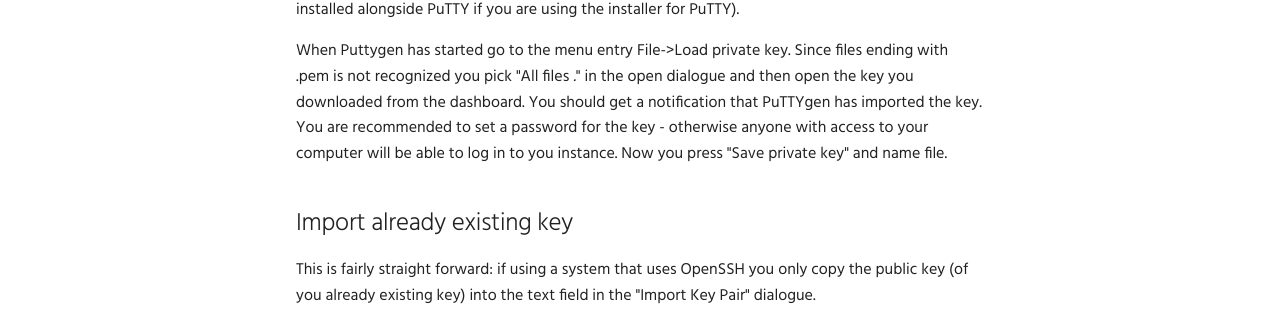
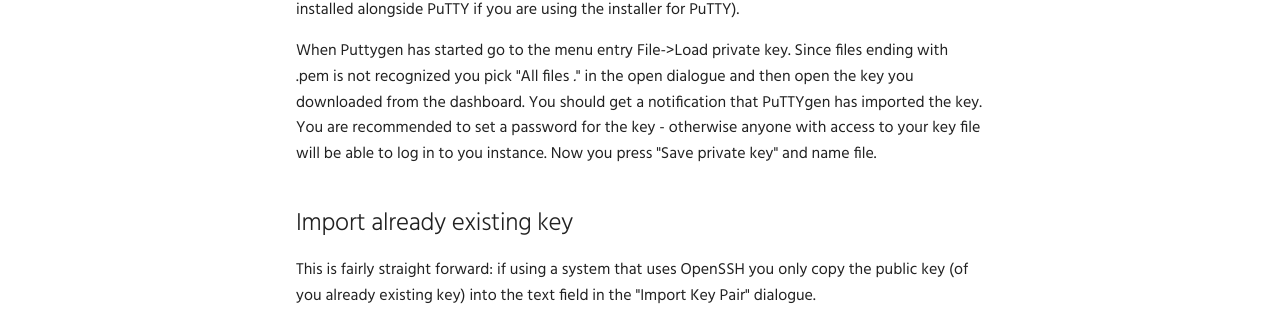
Before and after one commit to safespring/docs, an MkDocs documentation site: the page built from content/compute/keypairs.md, in a window 1280 px wide and 1300 px high. Shown: the part 636-946 px from the top of the window. Built offline with MkDocs 1.6.1 and Material for MkDocs 9.7.7, drawn with Linux system fonts in a browser that asks for light colours; comment, search, counter and statistics services are not loaded; old or Windows-style settings are respelled for this version of MkDocs.

Commit message:
Small change in keypairs.md

```diff
--- a/content/compute/keypairs.md
+++ b/content/compute/keypairs.md
@@ -10,7 +10,7 @@
 
 If you are using an operating system which runs OpenSSH you will be able to use the pem-file directly with the -i flag to the ssh command. If you are using PuTTY on Windows you will need to convert the pem-file to a format Putty understands. This is done with the PuTTYgen-program (that is installed alongside PuTTY if you are using the installer for PuTTY).
 
-When Puttygen has started go to the menu entry File->Load private key. Since files ending with .pem is not recognized you pick "All files *.*" in the open dialogue and then open the key you downloaded from the dashboard. You should get a notification that PuTTYgen has imported the key. You are recommended to set a password for the key - otherwise anyone with access to your computer will be able to log in to you instance. Now you press "Save private key" and name file.
+When Puttygen has started go to the menu entry File->Load private key. Since files ending with .pem is not recognized you pick "All files *.*" in the open dialogue and then open the key you downloaded from the dashboard. You should get a notification that PuTTYgen has imported the key. You are recommended to set a password for the key - otherwise anyone with access to your key file will be able to log in to you instance. Now you press "Save private key" and name file.
 
 
 ## Import already existing key
```
